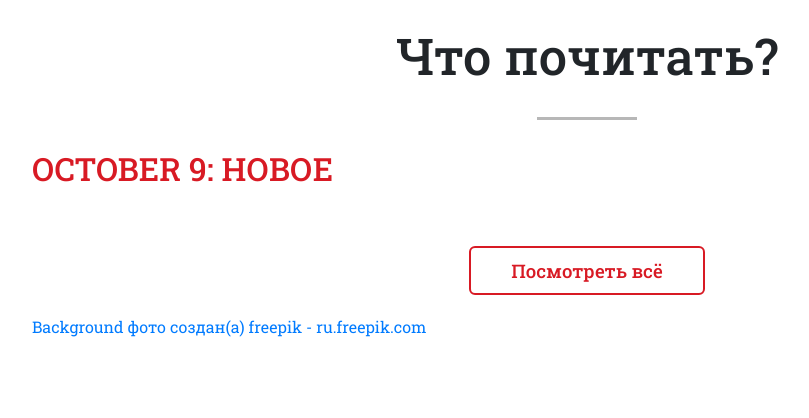
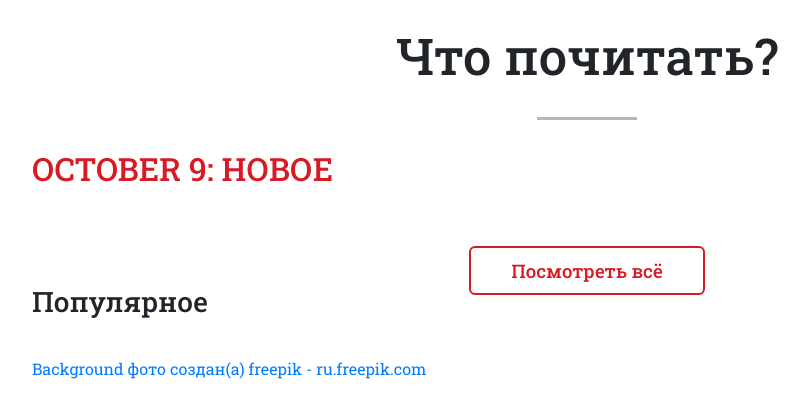
Before and after one commit to Notikay/ComicsMan, a Django app: page / in a window 1280 px wide. Shown: the part 243-661 px from the top of the page, without its empty margins (53-862 px from the left). Run offline with Django 3.2, Linux system fonts and the light colour scheme; data that the repository does not hold is empty; some libraries are stand-ins or nearby versions.

Commit message:
Added headline in "popular".

```diff
--- a/ComicsMan/templates/comics/apps/app_index.html
+++ b/ComicsMan/templates/comics/apps/app_index.html
@@ -107,3 +107,9 @@
   </div>
 </div>
 {% endblock %}
+
+{% block popular %}
+<div class="popular">
+  <h3>Популярное</h3>
+</div>
+{% endblock %}
--- a/ComicsMan/templates/comics/index.html
+++ b/ComicsMan/templates/comics/index.html
@@ -1,3 +1,6 @@
+<!--TODO Как отобразить популярные комиксы-->
+<!--TODO Добавить ссылки на слайды-->
+
 <!doctype html>
 
 {% load static %}
@@ -65,8 +68,7 @@
           <h2>Что почитать?</h2>
           <hr>
           {% block new_releases %} Новые релизы {% endblock %}
-          <div class="popular">
-          </div>
+          {% block popular %} Популярное {% endblock %}
           <div class="featured">
           </div>
         </section>
```
